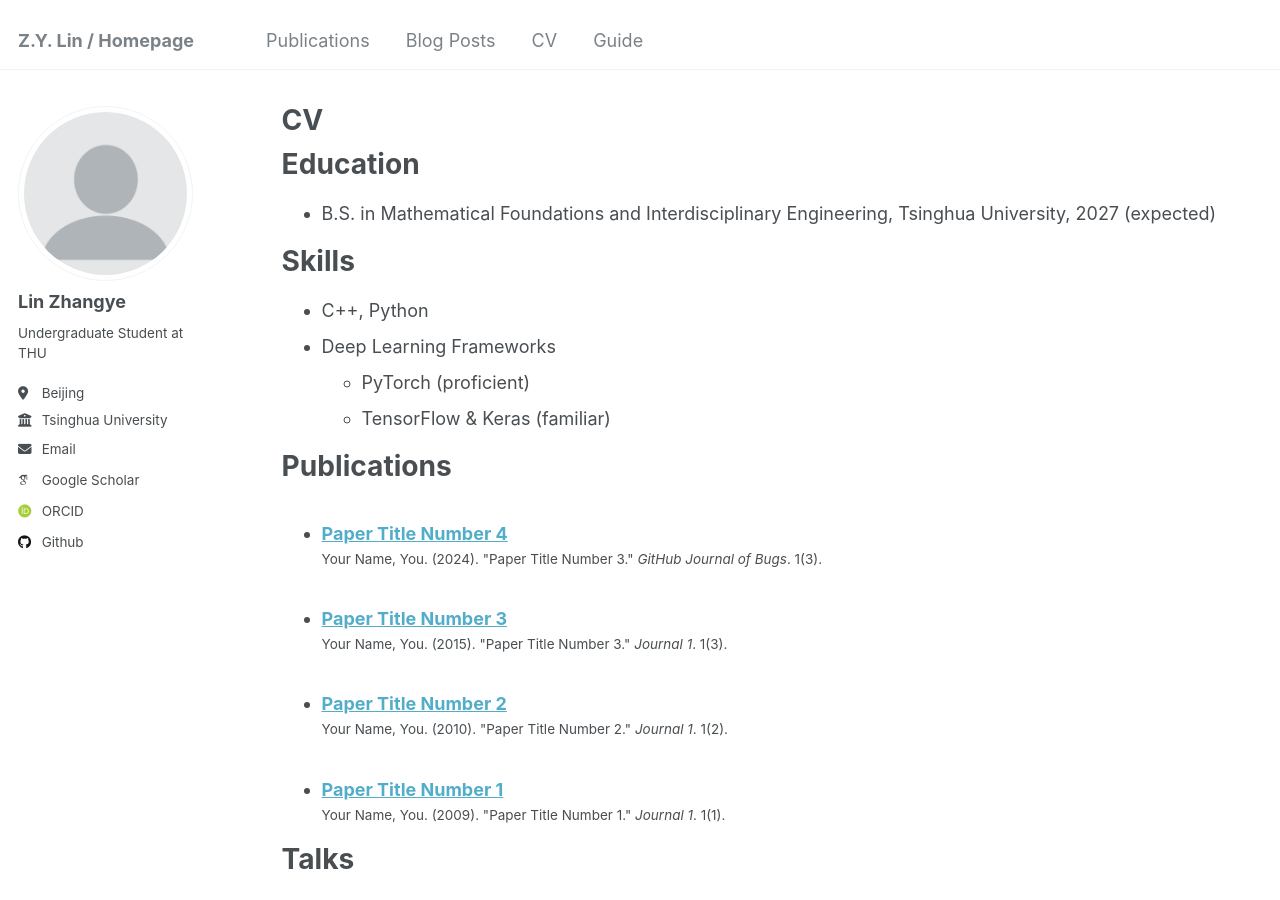
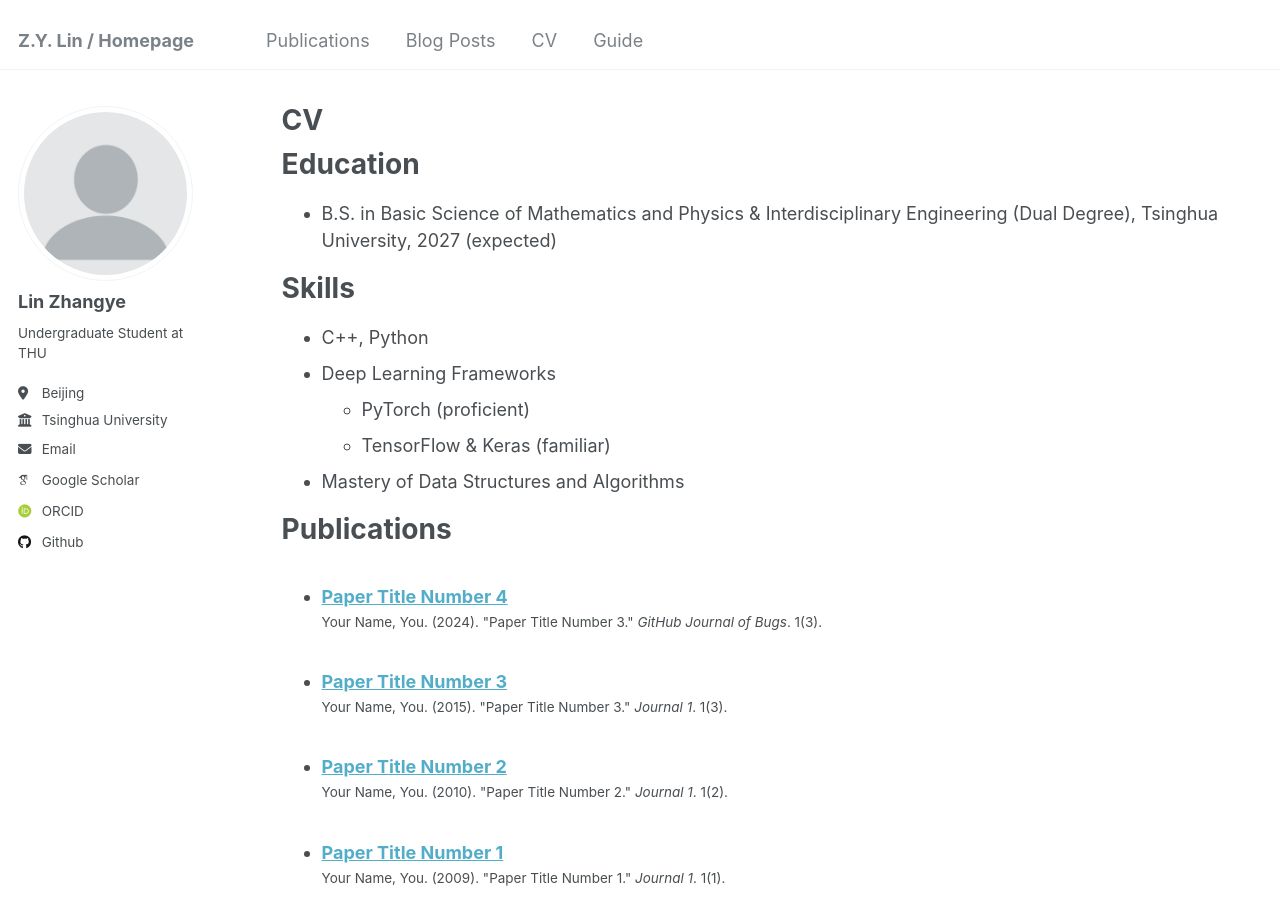
Before and after one commit to lin-zy23/lin-zy23.github.io, a Jekyll site: the page built from _pages/cv.md, in a window 1280 px wide and 900 px high. Built offline with Jekyll 4.4.1, drawn with Linux system fonts in a browser that asks for light colours; some web fonts are replaced.

Commit message:
version2

```diff
--- a/_pages/cv.md
+++ b/_pages/cv.md
@@ -13,7 +13,7 @@ Education
 ======
 <!-- * Ph.D in Version Control Theory, GitHub University, 2018 (expected)
 * M.S. in Jekyll, GitHub University, 2014 -->
-* B.S. in Mathematical Foundations and Interdisciplinary Engineering, Tsinghua University, 2027 (expected)
+* B.S. in Basic Science of Mathematics and Physics & Interdisciplinary Engineering (Dual Degree), Tsinghua University, 2027 (expected)
 
 <!-- Work experience
 ======
@@ -38,7 +38,7 @@ Skills
 * Deep Learning Frameworks
   * PyTorch (proficient)
   * TensorFlow & Keras (familiar)
-<!-- * Skill 3 -->
+* Mastery of Data Structures and Algorithms
 
 Publications
 ======
```
